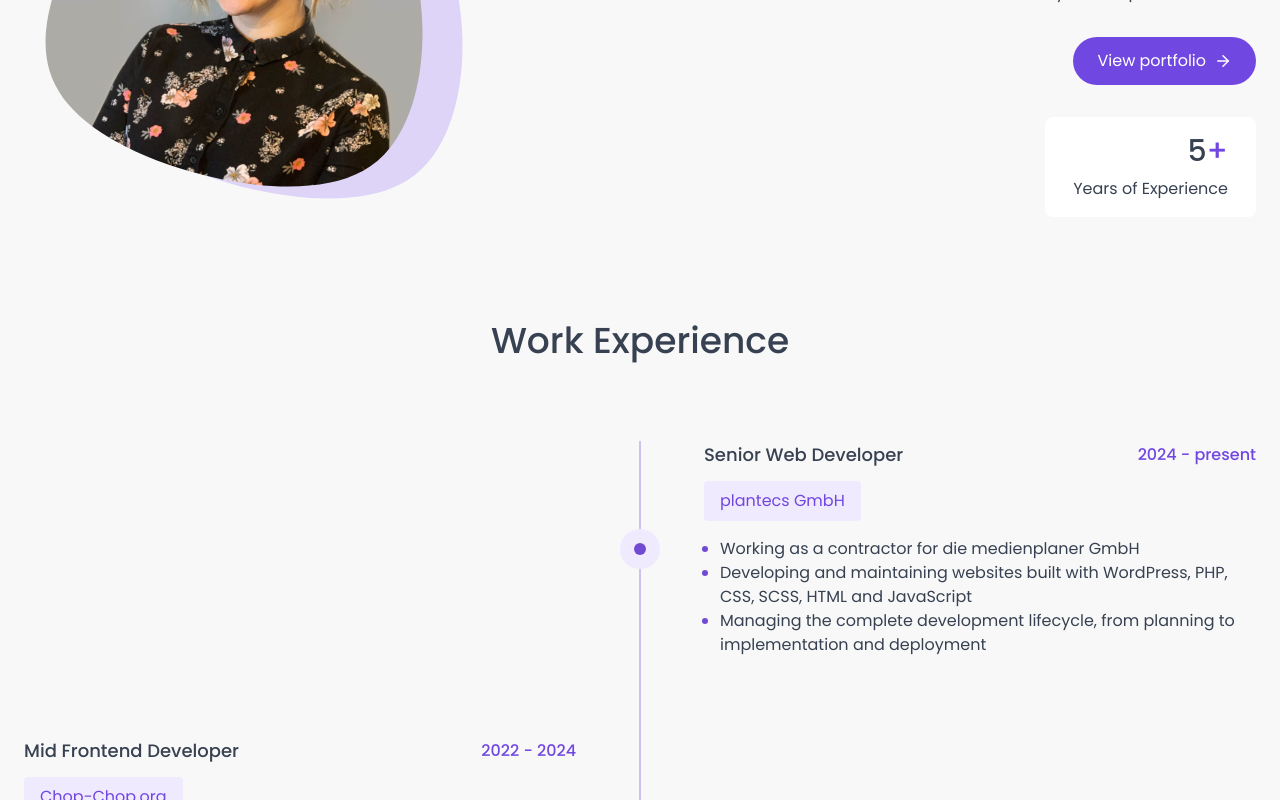
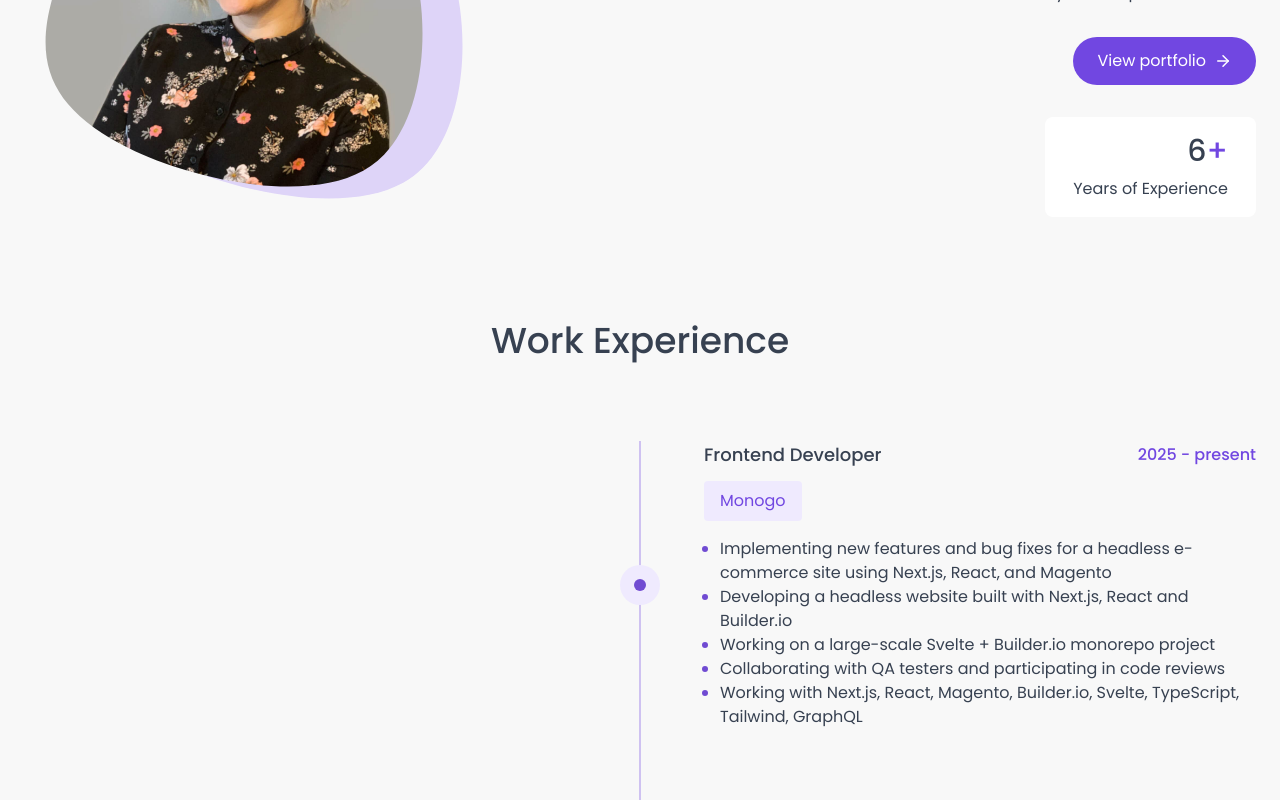
Before and after one commit to kguzik/portfolio-karolina-guzik, a Next.js app: page /about in a window 1280 px wide. Shown: the part 360-1160 px from the top of the page. Built offline with nearby package versions, Linux system fonts and the light colour scheme.

Commit message:
update: content update

```diff
--- a/app/(root)/(home)/page.tsx
+++ b/app/(root)/(home)/page.tsx
@@ -7,7 +7,7 @@ import type { Metadata } from 'next';
 export const metadata: Metadata = {
   title: 'Karolina Guzik - Frontend Developer',
   description:
-        "I'm a detail-oriented Frontend Developer, experienced with various technologies including WordPress, PHP, JavaScript, React.js, and Next.js, focusing on creating responsive, high performance websites.",
+    "I'm a detail-oriented Frontend Developer, experienced with various technologies including React.js, Next.js, Svelte, JavaScript, TypeScript and PHP, focusing on creating responsive, high performance websites.",
 };
 
 const page = () => {
@@ -18,7 +18,7 @@ const page = () => {
         preheading={'Hello there'}
         imagePosition={'right'}
         content={
-                    "I'm a detail-oriented Frontend Developer, experienced with various technologies including WordPress, PHP, JavaScript, React.js, and Next.js, focusing on creating responsive, high performance websites."
+          "I'm a detail-oriented Frontend Developer, experienced with various technologies including React.js, Next.js, Svelte, JavaScript, TypeScript and PHP, focusing on creating responsive, high performance websites."
         }
       />
       <Skills data={skills} />
--- a/app/(root)/about/page.tsx
+++ b/app/(root)/about/page.tsx
@@ -17,7 +17,7 @@ const page = () => {
         preheading={'Frontend Developer'}
         imagePosition={'left'}
         content={
-                    'I have around 5 years of experience in IT and have participated in the creation of dozens of websites. Check out my work experience below!'
+          'I have around 6 years of experience in IT and have participated in the creation of dozens of websites. Check out my work experience below!'
         }
       />
       <Timeline data={timeline} />
--- a/app/layout.tsx
+++ b/app/layout.tsx
@@ -12,10 +12,10 @@ const poppins = Poppins({
 export const metadata: Metadata = {
   title: 'Karolina Guzik - Frontend Developer',
   description:
-        "I'm a detail-oriented Frontend Developer, experienced with various technologies including WordPress, PHP, JavaScript, React.js, and Next.js, focusing on creating responsive, high performance websites.",
+    "I'm a detail-oriented Frontend Developer, experienced with various technologies including React.js, Next.js, Svelte, JavaScript, TypeScript and PHP, focusing on creating responsive, high performance websites.",
   openGraph: {
     title: 'Karolina Guzik',
-        description: "Frontend Developer",
+    description: 'Frontend Developer',
     type: 'website',
     siteName: 'Karolina Guzik Portfolio',
     locale: 'en_US',
--- a/components/blocks/Hero.tsx
+++ b/components/blocks/Hero.tsx
@@ -33,10 +33,7 @@ const Hero: FC<HeroProps> = ({ imagePosition, preheading, title, content }) => {
         >
           <div className={`${styles.contentWrapper} ${contentClass}`}>
             {preheading && (
-                            <p
-                                className={styles.preheading}
-                                data-aos='fade-down'
-                            >
+              <p className={styles.preheading} data-aos='fade-down'>
                 {preheading}
               </p>
             )}
@@ -63,17 +60,11 @@ const Hero: FC<HeroProps> = ({ imagePosition, preheading, title, content }) => {
               data-aos='fade-right'
               data-aos-delay='300'
             >
-                            <Button
-                                text={'View portfolio'}
-                                url={'/portfolio'}
-                            />
+              <Button text={'View portfolio'} url={'/portfolio'} />
             </div>
             <div className={styles.textBox} data-aos='fade-up'>
               <p className='text-3xl font-medium'>
-                                5
-                                <span className={styles.textBoxCharacter}>
-                                    +
-                                </span>
+                6<span className={styles.textBoxCharacter}>+</span>
               </p>
               <p>Years of Experience</p>
             </div>
@@ -101,12 +92,12 @@ const styles = {
   contentWrapper: 'text-center max-sm:overflow-hidden',
   textBox: 'py-4 px-7 rounded-lg bg-white inline-flex flex-col gap-2',
   textBoxCharacter: 'text-violet',
-    preheading:
-        'mb-5 px-4 py-2 bg-violet-light inline-block text-violet rounded',
+  preheading: 'mb-5 px-4 py-2 bg-violet-light inline-block text-violet rounded',
   title: 'mb-6',
   content: 'mb-8',
   buttonWrapper: 'mb-8',
-    image: 'mask object-top object-cover h-auto max-w-full w-[260px] h-[260px] lg:w-[400px] lg:h-[400px] max-lg:max-h-[280px] relative z-1',
+  image:
+    'mask object-top object-cover h-auto max-w-full w-[260px] h-[260px] lg:w-[400px] lg:h-[400px] max-lg:max-h-[280px] relative z-1',
 };
 
 export default Hero;
--- a/constants/index.ts
+++ b/constants/index.ts
@@ -16,12 +16,14 @@ export const navLinks = [
 ];
 
 export const skills = [
-    'Wordpress',
-    'PHP',
   'JavaScript',
   'React.js',
   'Next.js',
+  'Svelte',
   'TypeScript',
+  'Wordpress',
+  'Builder.io',
+  'PHP',
   'OpenAI API',
   'CSS',
   'SCSS',
@@ -199,9 +201,22 @@ export const contactDetails = [
 export const timeline = [
   {
     id: 1,
+    title: 'Frontend Developer',
+    company: 'Monogo',
+    duration: '2025 - present',
+    description: [
+      'Implementing new features and bug fixes for a headless e-commerce site using Next.js, React, and Magento',
+      'Developing a headless website built with Next.js, React and Builder.io',
+      'Working on a large-scale Svelte + Builder.io monorepo project',
+      'Collaborating with QA testers and participating in code reviews',
+      'Working with Next.js, React, Magento, Builder.io, Svelte, TypeScript, Tailwind, GraphQL',
+    ],
+  },
+  {
+    id: 2,
     title: 'Senior Web Developer',
     company: 'plantecs GmbH',
-        duration: '2024 - present',
+    duration: '2024 - 2025',
     description: [
       'Working as a contractor for die medienplaner GmbH',
       'Developing and maintaining websites built with WordPress, PHP, CSS, SCSS, HTML and JavaScript',
@@ -209,7 +224,7 @@ export const timeline = [
     ],
   },
   {
-        id: 2,
+    id: 3,
     title: 'Mid Frontend Developer',
     company: 'Chop-Chop.org',
     duration: '2022 - 2024',
@@ -220,7 +235,7 @@ export const timeline = [
     ],
   },
   {
-        id: 3,
+    id: 4,
     title: 'Freelance Web Developer',
     company: 'Ikagi Karolina Guzik',
     duration: '2020 - 2021',
@@ -230,7 +245,7 @@ export const timeline = [
     ],
   },
   {
-        id: 4,
+    id: 5,
     title: 'Web Developer',
     company: 'ASCO Systemy Informatyczne Sp. z o.o. Sp. k.',
     duration: '2019 - 2020',
@@ -240,7 +255,7 @@ export const timeline = [
     ],
   },
   {
-        id: 5,
+    id: 6,
     title: 'Junior Front-End Developer',
     company: 'Pomeranian Development Studio',
     duration: '2018 - 2019',
@@ -249,7 +264,7 @@ export const timeline = [
     ],
   },
   {
-        id: 6,
+    id: 7,
     title: 'Massage Therapist / Receptionist',
     company: 'Kosmetyczny Instytut Dr Irena Eris',
     duration: '2016 - 2018',
```
Lines whose indentation alone changed are shown as unchanged.
